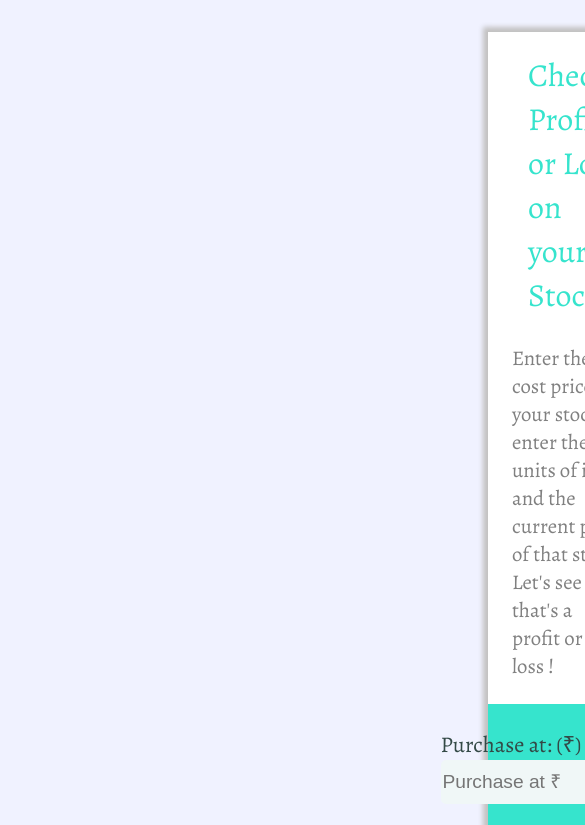
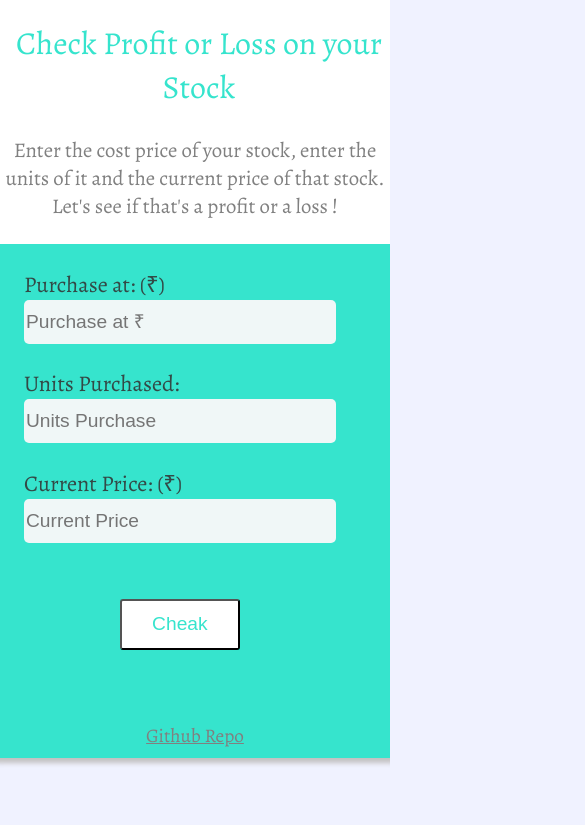
Before and after one commit to omkarpatke/Stocks-Profit-Loss, a plain HTML site: page index.html in a window 390 px wide. Shown: the top 825 px of the page, 585 px wide, since content can reach past the window. Drawn offline with nearby package versions, Linux system fonts and the light colour scheme.

Commit message:
style : add responsiveness

```diff
--- a/style.css
+++ b/style.css
@@ -90,11 +90,12 @@ body{
     width: 35%;
     margin-top: 2rem;
     margin-bottom: 2rem;
-    margin-left: 10rem;
+    margin-left: 9rem;
     font-size: 1.2rem;
     background-color: white;
     color: #36e4cd;
     border-radius: 3px;
+
 
 }
 .btn:hover{
@@ -126,3 +127,31 @@ margin-bottom: 1.2rem;
     color: gray;
     margin-top: 1rem;
 }
+
+@media (max-width:1000px) {
+    body{
+        padding: 0;
+        margin: 0;
+    }
+    .container{
+        padding: 0;
+        margin: 0;
+        width: 100%;
+    }
+    .header{
+        margin-left: 0.5rem;
+    }
+    .para{
+        margin-left: 0;
+    }
+    .header-container{
+        text-align: center;
+
+    }
+    button{
+        margin-left: 6rem;
+    }
+    .btn{
+        margin-left: 6rem;
+    }
+}
```
